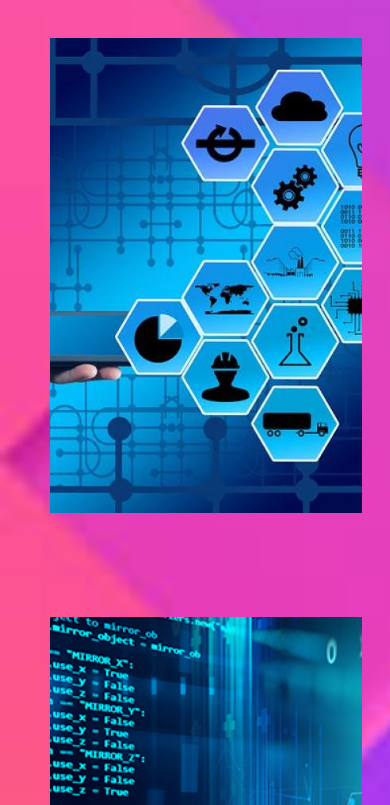
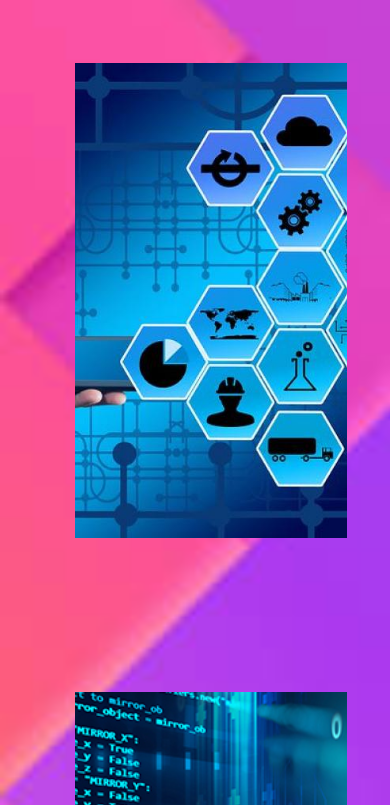
Before and after one commit to Voxuel/Labb1Web, a plain HTML site: page index.html in a window 390 px wide. Shown: the part 200-1005 px from the top of the page. Drawn offline with Linux system fonts and the light colour scheme.

Commit message:
add media query for homepage images

```diff
--- a/CSS/style.css
+++ b/CSS/style.css
@@ -84,6 +84,15 @@ a:hover{
 .homepage{
     text-align: center;
     padding: 0%;
+}
+.homepage_intro_block{
+    display: flex;
+    justify-content: center;
+    flex-direction: row;
+}
+.intro_block_image{
+    float: left;
+    margin: 25px;
 }
 table{
     background-color: aquamarine;
@@ -216,4 +225,8 @@ img{
     .resume_content{
     grid-template-columns: repeat(1,1fr);
 }
+    .homepage_intro_block{
+        display: block;
+        flex-direction: column;
+    }
 }
--- a/index.html
+++ b/index.html
@@ -31,9 +31,6 @@
         <div class="intro_block_image">
             <img src="Images/img2.jpg">
         </div>
-        <div class="intro_block_image">
-            <img src="Images/img3.jpg">
-        </div>
     </div>
 </body>
 
```
